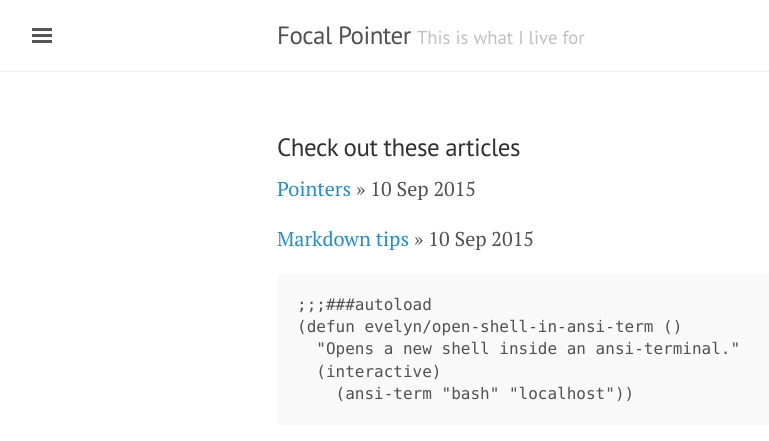
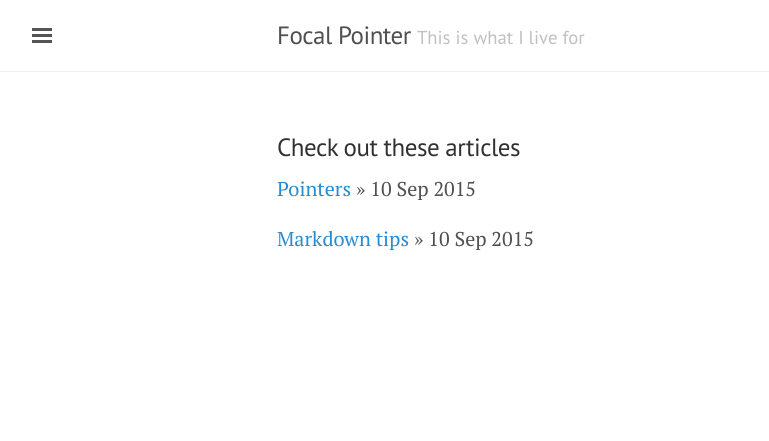
Before and after one commit to michaelbruce/michaelbruce.github.io, a Jekyll site: the page built from index.md, in a window 1280 px wide. Shown: the top 441 px of the page, without its empty margins (3-772 px from the left). Built offline with Jekyll 4.4.1, drawn with Linux system fonts in a browser that asks for light colours.

Commit message:
minor changes, cleanup

````diff
--- a/index.md
+++ b/index.md
@@ -9,11 +9,3 @@ tagline: This is what I live for
 {% for post in site.posts %}
   <a href="{{ post.url }}">{{ post.title }}</a><span> &raquo; {{ post.date | date_to_string }}</span>
 {% endfor %}
-
-```
-;;;###autoload
-(defun evelyn/open-shell-in-ansi-term ()
-  "Opens a new shell inside an ansi-terminal."
-  (interactive)
-    (ansi-term "bash" "localhost"))
-```
````
Also changed, not shown: about.md (added, +14 -0 lines).
